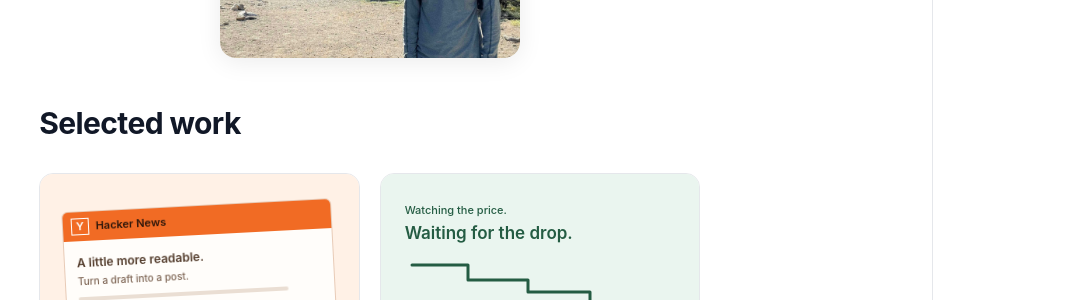
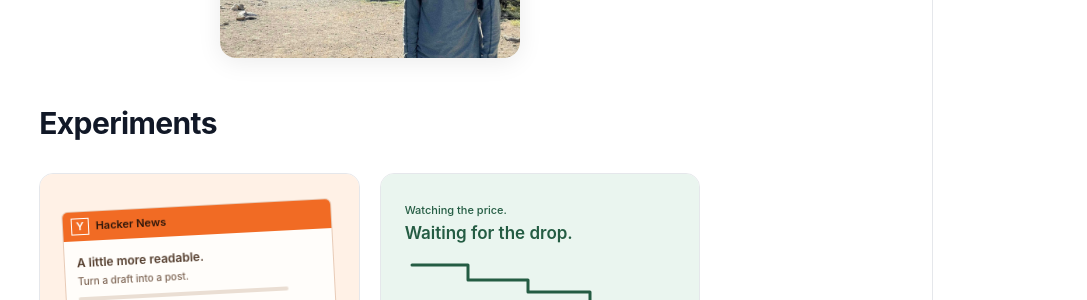
Before and after one commit to PBlanco/pblanco.github.io, a Jekyll site: the page built from index.md, in a window 1280 px wide and 1055 px high. Shown: the part 517-817 px from the top of the window, without its empty margins (193-1280 px from the left). Built offline with Jekyll 4.4.1, drawn with Linux system fonts in a browser that asks for light colours.

Commit message:
Rename project section Experiments

```diff
--- a/index.md
+++ b/index.md
@@ -28,7 +28,7 @@ layout: default
 
 ![Peter Blanco - Product Manager and Tech Professional](/assets/home.jpg){: .intro-img }
 
-## Selected work
+## Experiments
 
 <div class="build-grid">
   <a class="build-card" href="https://hnpostformatter.com" target="_blank" rel="noopener noreferrer">
```
